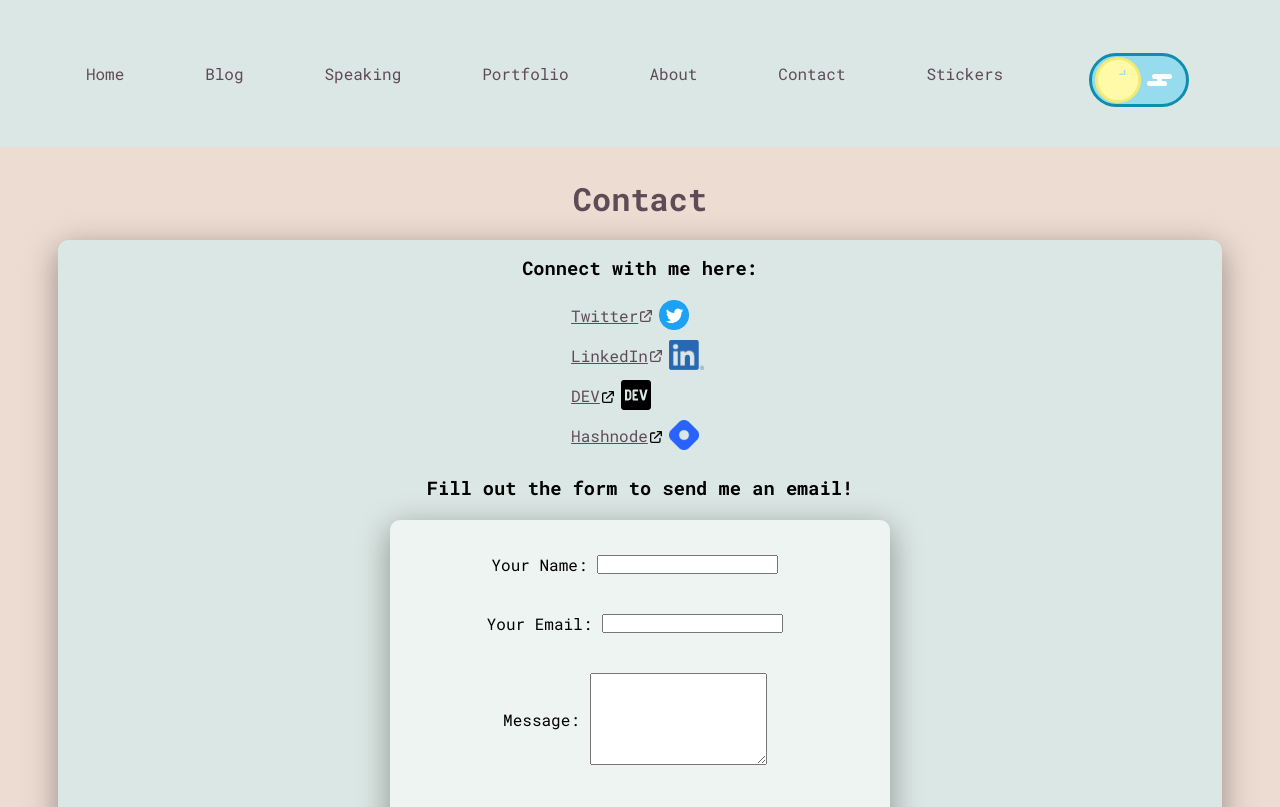
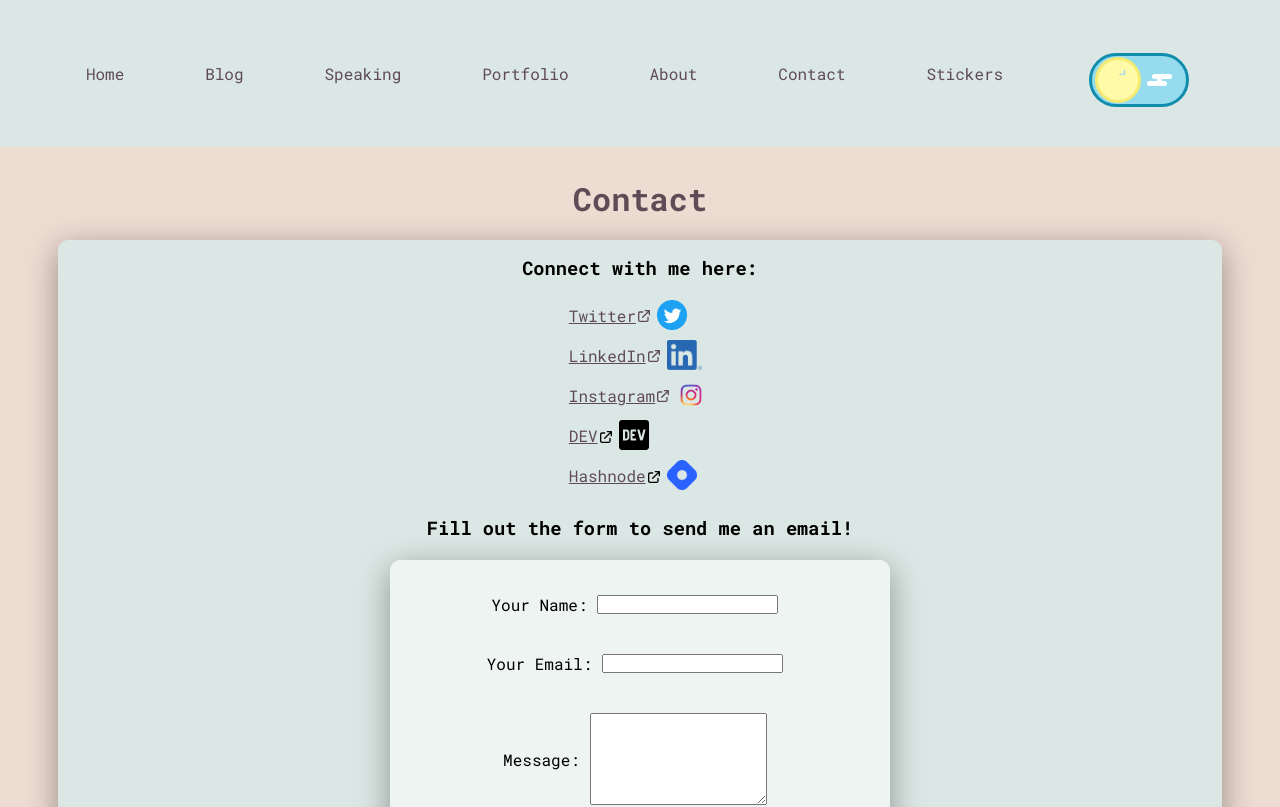
Before and after one commit to abbeyperini/Portfolio2.0, a React (Create React App) app in the folder portfolio/: page /contact in a window 1280 px wide. Shown: the top 807 px of the page. Built offline with nearby package versions, Linux system fonts and the light colour scheme.

Commit message:
add insta link

```diff
--- a/portfolio/src/components/Contact.js
+++ b/portfolio/src/components/Contact.js
@@ -3,6 +3,7 @@ import SingleWrapper from "./SingleWrapper";
 import { ReactComponent as ExternalLink } from '../images/external-link.svg';
 import TwitterLogo from '../images/Twitter.png';
 import LinkedInLogo from '../images/Linked-logo.png';
+import InstagramLogo from '../images/insta-icon.png';
 import { ReactComponent as DEVLogo } from '../images/devto.svg';
 import HashnodeLogo from '../images/hashnode-icon.png';
 
@@ -44,6 +45,7 @@ function Contact({home}) {
                 <ul className="contact_list">
                   <li><a className="link-new-tab" aria-label="link to open Abbey's Twitter profile in a new tab" href="https://twitter.com/AbbeyPerini" target="_blank" rel="noreferrer">Twitter<ExternalLink className="external-link" id="TwitterExternalLink" focusable="false"/></a><img src={TwitterLogo} alt="" className="contact-logo"/></li>
                   <li><a className="link-new-tab" aria-label="link to open Abbey's LinkedIn profile in a new tab" href="https://www.linkedin.com/in/abbey-perini/" target="_blank" rel="noreferrer">LinkedIn<ExternalLink className="external-link" id="LinkedInExternalLink" focusable="false"/></a><img src={LinkedInLogo} alt="" className="contact-logo linked-in"/></li>
+                  <li><a className="link-new-tab" aria-label="link to open Abbey's Instagram profile in a new tab" href="https://www.instagram.com/abbeyperinicodes/" target="_blank" rel="noreferrer">Instagram<ExternalLink className="external-link" id="InstagramExternalLink" focusable="false"/></a><img src={InstagramLogo} alt="" className="contact-logo instagram"/></li>
                   <li><a href="https://dev.to/abbeyperini" target="_blank" rel="noreferrer" aria-label="link to Abbey's Profile on DEV">DEV</a><ExternalLink className="external-link" id="DEVExternalLink" focusable="false"/><DEVLogo className="contact-logo" focusable="false" /></li>
                   <li><a href="https://abbeyperini.hashnode.dev/" target="_blank" rel="noreferrer" aria-label="link to Abbey's Profile on Hashnode">Hashnode</a><ExternalLink className="external-link" id="HashnodeExternalLink" focusable="false"/><img src={HashnodeLogo} alt="" className="contact-logo"/></li>
                 </ul>
```
Also changed, not shown: portfolio/src/images/insta-icon.png (added).
